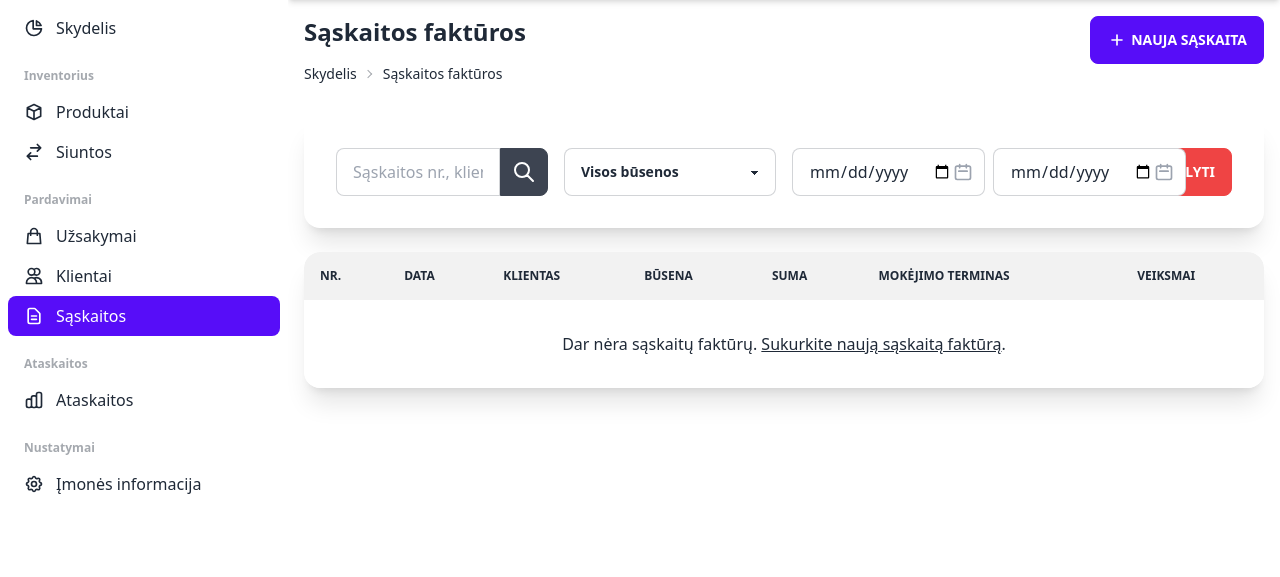
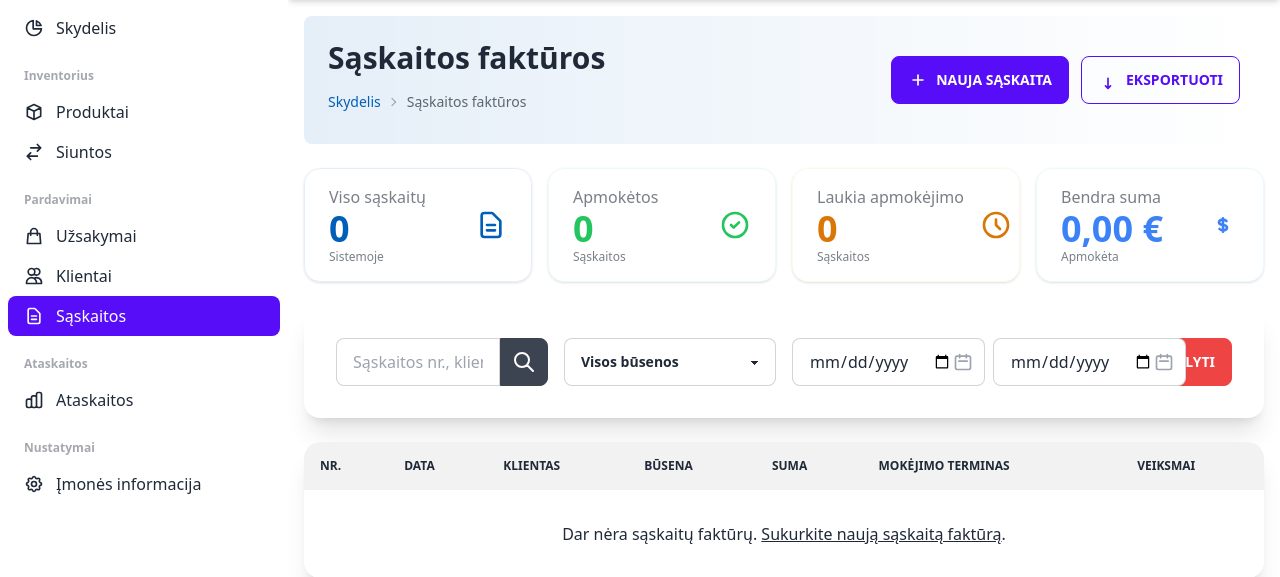
Before and after one commit to Superbumas/crm, a Flask app: page /invoices in a window 1280 px wide. Shown: the part 64-641 px from the top of the page. Run offline with Flask 3, Linux system fonts and the light colour scheme; the visitor is signed in with stand-in values (Sample User, id 1); data comes from the database, SQL or seed files in the repository; data that the repository does not hold is empty; some libraries are stand-ins or nearby versions.

Commit message:
Enhance invoices template with improved layout and accessibility features
Updated the invoices template to refine the layout and enhance user experience through a more structured design. Key changes include the addition of a page header, improved stats cards for better visibility of invoice statuses, and enhanced action buttons. These updates align with Tailwind CSS standards, focusing on clarity and accessibility for older users while maintaining existing functionality.

```diff
--- a/lt_crm/app/templates/main/invoices.html
+++ b/lt_crm/app/templates/main/invoices.html
@@ -3,24 +3,88 @@
 {% block title %}Sąskaitos faktūros - LT CRM{% endblock %}
 
 {% block content %}
-<div class="flex flex-col md:flex-row justify-between items-start mb-6">
+<!-- Page Header -->
+<div class="bg-gradient-to-r from-primary/10 to-secondary/10 rounded-lg p-6 mb-6">
+    <div class="flex flex-col lg:flex-row justify-between items-start lg:items-center gap-4">
         <div>
-        <h1 class="text-2xl font-bold mb-2">Sąskaitos faktūros</h1>
-        <div class="text-sm breadcrumbs">
+            <h1 class="text-3xl font-bold text-base-content mb-2">Sąskaitos faktūros</h1>
+            <nav class="text-sm breadcrumbs">
                 <ul>
-                <li><a href="{{ url_for('main.dashboard') }}">Skydelis</a></li>
-                <li>Sąskaitos faktūros</li>
+                    <li><a href="{{ url_for('main.dashboard') }}" class="text-primary hover:text-primary-focus">Skydelis</a></li>
+                    <li><span class="text-base-content/70">Sąskaitos faktūros</span></li>
                 </ul>
-        </div>
+            </nav>
         </div>
 
-    <div class="flex space-x-2 mt-4 md:mt-0">
+        <div class="flex flex-wrap gap-3">
             <a href="{{ url_for('main.invoice_new') }}" class="btn btn-primary">
-            <svg xmlns="http://www.w3.org/2000/svg" class="h-5 w-5 mr-1" fill="none" viewBox="0 0 24 24" stroke="currentColor">
+                <svg xmlns="http://www.w3.org/2000/svg" class="h-5 w-5 mr-2" fill="none" viewBox="0 0 24 24" stroke="currentColor">
                     <path stroke-linecap="round" stroke-linejoin="round" stroke-width="2" d="M12 6v6m0 0v6m0-6h6m-6 0H6" />
                 </svg>
                 Nauja sąskaita
             </a>
+            <button class="btn btn-outline btn-primary">
+                <svg xmlns="http://www.w3.org/2000/svg" class="h-5 w-5 mr-2" fill="none" viewBox="0 0 24 24" stroke="currentColor">
+                    <path stroke-linecap="round" stroke-linejoin="round" stroke-width="2" d="M9 19l3 3m0 0l3-3m-3 3V10" />
+                </svg>
+                Eksportuoti
+            </button>
+        </div>
+    </div>
+</div>
+
+<!-- Stats Cards -->
+<div class="grid grid-cols-1 md:grid-cols-2 lg:grid-cols-4 gap-4 mb-6">
+    <div class="stats shadow border border-primary/10">
+        <div class="stat">
+            <div class="stat-figure text-primary">
+                <svg xmlns="http://www.w3.org/2000/svg" class="h-8 w-8" fill="none" viewBox="0 0 24 24" stroke="currentColor">
+                    <path stroke-linecap="round" stroke-linejoin="round" stroke-width="2" d="M9 12h6m-6 4h6m2 5H7a2 2 0 01-2-2V5a2 2 0 012-2h5.586a1 1 0 01.707.293l5.414 5.414a1 1 0 01.293.707V19a2 2 0 01-2 2z" />
+                </svg>
+            </div>
+            <div class="stat-title">Viso sąskaitų</div>
+            <div class="stat-value text-primary">{{ pagination.total if pagination else invoices|length }}</div>
+            <div class="stat-desc">Sistemoje</div>
+        </div>
+    </div>
+
+    <div class="stats shadow border border-success/10">
+        <div class="stat">
+            <div class="stat-figure text-success">
+                <svg xmlns="http://www.w3.org/2000/svg" class="h-8 w-8" fill="none" viewBox="0 0 24 24" stroke="currentColor">
+                    <path stroke-linecap="round" stroke-linejoin="round" stroke-width="2" d="M9 12l2 2 4-4m6 2a9 9 0 11-18 0 9 9 0 0118 0z" />
+                </svg>
+            </div>
+            <div class="stat-title">Apmokėtos</div>
+            <div class="stat-value text-success">{{ invoices|selectattr('status.value', 'equalto', 'paid')|list|length }}</div>
+            <div class="stat-desc">Sąskaitos</div>
+        </div>
+    </div>
+
+    <div class="stats shadow border border-warning/10">
+        <div class="stat">
+            <div class="stat-figure text-warning">
+                <svg xmlns="http://www.w3.org/2000/svg" class="h-8 w-8" fill="none" viewBox="0 0 24 24" stroke="currentColor">
+                    <path stroke-linecap="round" stroke-linejoin="round" stroke-width="2" d="M12 8v4l3 3m6-3a9 9 0 11-18 0 9 9 0 0118 0z" />
+                </svg>
+            </div>
+            <div class="stat-title">Laukia apmokėjimo</div>
+            <div class="stat-value text-warning">{{ invoices|selectattr('status.value', 'equalto', 'issued')|list|length }}</div>
+            <div class="stat-desc">Sąskaitos</div>
+        </div>
+    </div>
+
+    <div class="stats shadow border border-info/10">
+        <div class="stat">
+            <div class="stat-figure text-info">
+                <svg xmlns="http://www.w3.org/2000/svg" class="h-8 w-8" fill="none" viewBox="0 0 24 24" stroke="currentColor">
+                    <path stroke-linecap="round" stroke-linejoin="round" stroke-width="2" d="M12 8c-1.657 0-3 .895-3 2s1.343 2 3 2 3 .895 3 2-1.343 2-3 2m0-8c1.11 0 2.08.402 2.599 1M12 8V7m0 1v8m0 0v1m0-1c-1.11 0-2.08-.402-2.599-1" />
+                </svg>
+            </div>
+            <div class="stat-title">Bendra suma</div>
+            <div class="stat-value text-info">{{ (invoices|selectattr('status.value', 'equalto', 'paid')|sum(attribute='total_amount') or 0)|euro }}</div>
+            <div class="stat-desc">Apmokėta</div>
+        </div>
     </div>
 </div>
 
```
Lines whose indentation alone changed are shown as unchanged.
